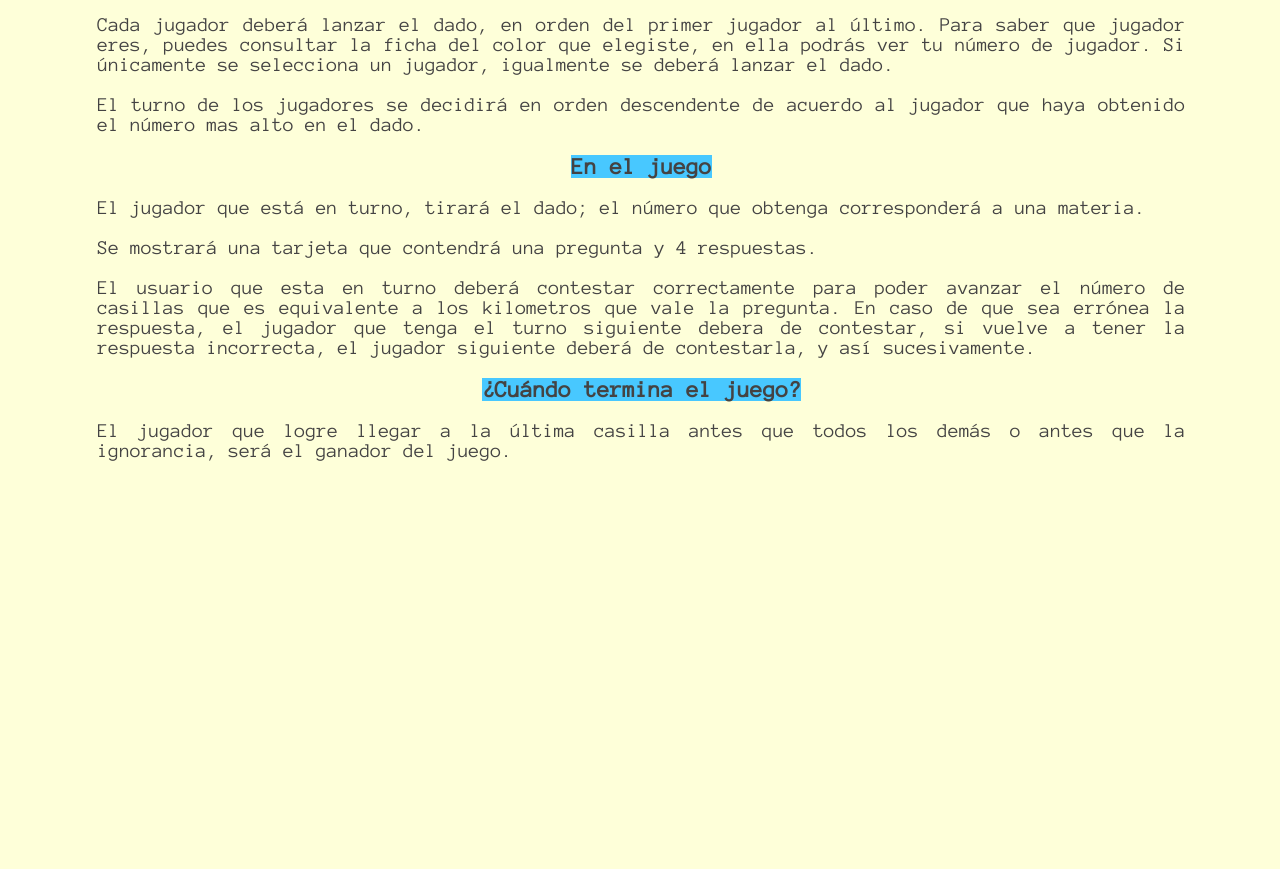
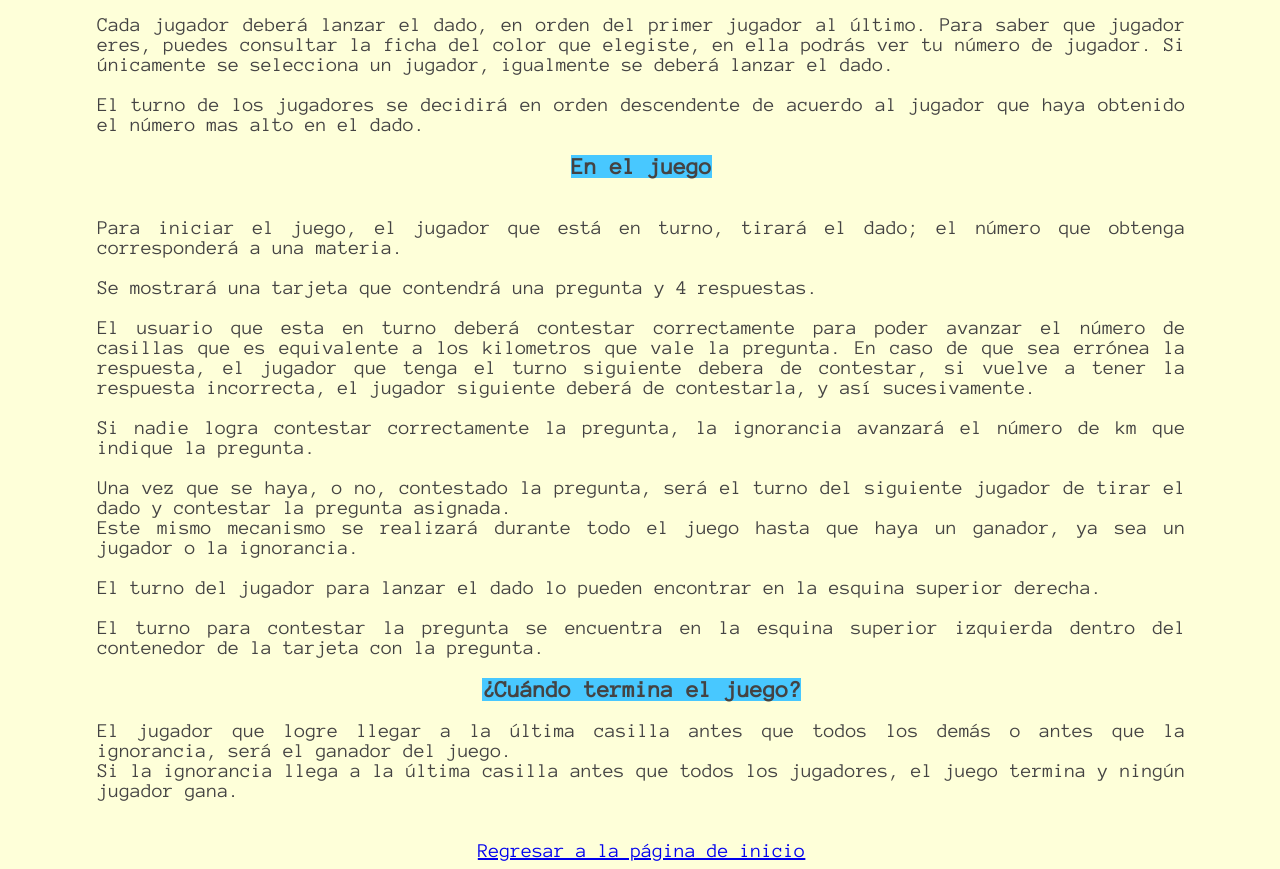
Before and after one commit to Luillilol/Interprepas, a PHP site: page /templates/instrucciones.html in a window 1280 px wide. Shown: the part 405-1274 px from the top of the page. Before the commit the page ends 866 px from the top, so only its background shows below. Run offline with PHP 8.4, Linux system fonts and the light colour scheme.

Commit message:
FEAT: Instrucciones

```diff
--- a/statics/styles/instrucciones.css
+++ b/statics/styles/instrucciones.css
@@ -3,6 +3,7 @@
 ** @Equipo: 	    CoyoAtlón
 ** @Descripción:    Diseño del html llamado "instrucciones.html"
 */
+/*====================Colores===============*/
 :root{
     --pink: #FFBEFF;
     --green: #70F15B;
@@ -10,6 +11,7 @@
     --orange: #FFBC3A;
     --fondo: #FEFFD9;
 }
+/*=========================General==============*/
 @font-face {
     font-family: anymice;
     src: url("../fonts/any.ttf");
@@ -22,10 +24,7 @@ body{
     font-family: anymice;
     font-size: 20px;
 }
-#instrucciones{
-    display: inline;
-    background-color: var(--orange);
-}
+
 h3{
     display: inline;
     background-color: var(--blue);
@@ -38,6 +37,11 @@ h2{
 }
 p{
     text-align: justify;
+}
+/*=================================id==========================*/
+#instrucciones{
+    display: inline;
+    background-color: var(--orange);
 }
 #empezar{
     margin-top: 6%;
@@ -70,29 +74,3 @@ p{
     text-align: center;
     left: 44%;
 }
-/*
-
-
-
-body{
-    background-color: var(--fondo);
-    color: #444343;
-    width: 100%;
-    height: 100%;
-    font-family: anymice;
-}
-
-
-
-#juego{
-    position: relative;
-    display: flex;
-    flex-direction: row;
-    /*background-color: var(--blue);
-    width: 75%;
-    height: 90%;
-    border-radius: 5%;
-    /*text-align: center;
-    position: relative;
-    top: 50%;
-}*/
--- a/statics/styles/perder.css
+++ b/statics/styles/perder.css
@@ -66,3 +66,6 @@ body{
 #perdiste{
     color: rgb(192, 0, 0);
 }
+#Regresar{
+    font-size: 30px;
+}
--- a/templates/ganar.html
+++ b/templates/ganar.html
@@ -35,7 +35,9 @@
             <div id="cerebro"> <img src="../statics/img/cerebro.png" alt="medalla" width="300px"></div>
 
         </div>
-
+        <div><h2>¡Sigue aprendiendo!</h2></div>
+        <div id="learn"> <img src="../statics/img/learn.png" alt="learn" width="300px"></div><br>
+        <br><div ><a id="Regresar" href="../index.html">Regresar a la página de inicio</a></div>
 
     </section>
 </body>
--- a/templates/instrucciones.html
+++ b/templates/instrucciones.html
@@ -28,10 +28,16 @@
         <h3>Al inicio</h3>
         <p>Cada jugador deberá lanzar el dado, en orden del primer jugador al último. Para saber que jugador eres, puedes consultar la ficha del color que elegiste, en ella podrás ver tu número de jugador. Si únicamente se selecciona un jugador, igualmente se deberá lanzar el dado. <br><br> El turno de los jugadores se decidirá en orden descendente de acuerdo al jugador que haya obtenido el número mas alto en el dado.</p>
         <h3>En el juego</h3>
-        <p>El jugador que está en turno, tirará el dado; el número que obtenga corresponderá a una materia. <br><br> Se mostrará una tarjeta que contendrá una pregunta y 4 respuestas. <br><br> El usuario que esta en turno deberá contestar correctamente para poder avanzar el número de casillas que es equivalente a los kilometros que vale la pregunta. En caso de que sea errónea la respuesta, el jugador que tenga el turno siguiente debera de contestar, si vuelve a tener la respuesta incorrecta, el jugador siguiente deberá de contestarla, y así sucesivamente.</p>
+        <p>
+            <br>Para iniciar el juego, el jugador que está en turno, tirará el dado; el número que obtenga corresponderá a una materia. <br><br> Se mostrará una tarjeta que contendrá una pregunta y 4 respuestas. <br><br> El usuario que esta en turno deberá contestar correctamente para poder avanzar el número de casillas que es equivalente a los kilometros que vale la pregunta. En caso de que sea errónea la respuesta, el jugador que tenga el turno siguiente debera de contestar, si vuelve a tener la respuesta incorrecta, el jugador siguiente deberá de contestarla, y así sucesivamente.
+            <br><br>Si nadie logra contestar correctamente la pregunta, la ignorancia avanzará el número de km que indique la pregunta.<br><br>Una vez que se haya, o no, contestado la pregunta, será el turno del siguiente jugador de tirar el dado y contestar la pregunta asignada. <br>Este mismo mecanismo se realizará durante todo el juego hasta que haya un ganador, ya sea un jugador o la ignorancia.<br>
+            <br>El turno del jugador para lanzar el dado lo pueden encontrar en la esquina superior derecha.<br><br>El turno para contestar la pregunta se encuentra en la esquina superior izquierda dentro del contenedor de la tarjeta con la pregunta.
+        </p>
         <h3>¿Cuándo termina el juego?</h3>
-        <p>El jugador que logre llegar a la última casilla antes que todos los demás o antes que la ignorancia, será el ganador del juego.</p>
+        <p>El jugador que logre llegar a la última casilla antes que todos los demás o antes que la ignorancia, será el ganador del juego.<br>Si la ignorancia llega a la última casilla antes que todos los jugadores, el juego termina y ningún jugador gana.</p>
+        <br><div id="Regresar"><a href="../index.html">Regresar a la página de inicio</a></div>
     </div>
+
     <script src="../dynamics/js/instrucciones.js"></script>
 </body>
 </html>
--- a/templates/perder.html
+++ b/templates/perder.html
@@ -28,6 +28,7 @@
 
     </div><br><br>
     <div><h2>¡Sigue aprendiendo!</h2></div>
-    <div id="learn"> <img src="../statics/img/learn.png" alt="learn" width="300px"></div>
+    <div id="learn"> <img src="../statics/img/learn.png" alt="learn" width="300px"></div><br>
+    <br><div ><a id="Regresar" href="../index.html">Regresar a la página de inicio</a></div>
 </body>
 </html>
```
Also changed, not shown: statics/styles/ganar.css (+7 -1 lines), statics/styles/juego.css (+6 -11 lines).
